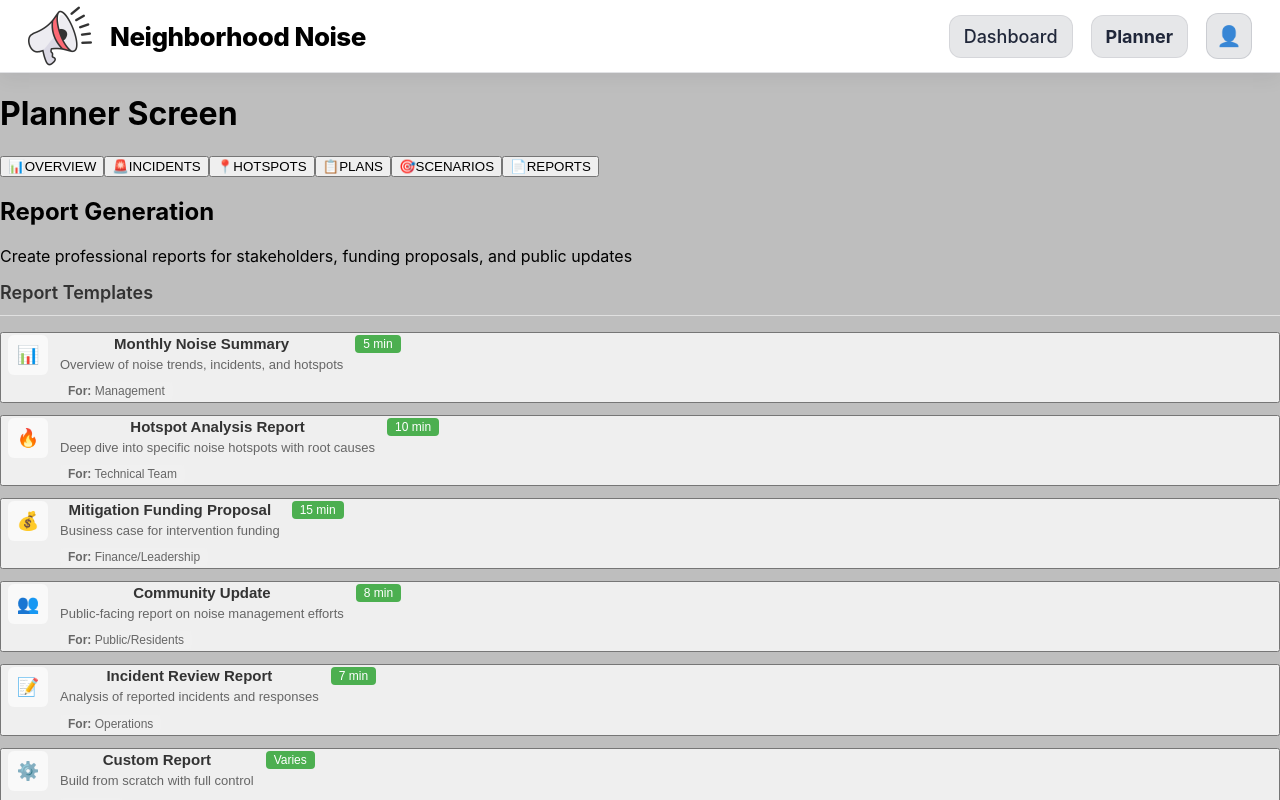
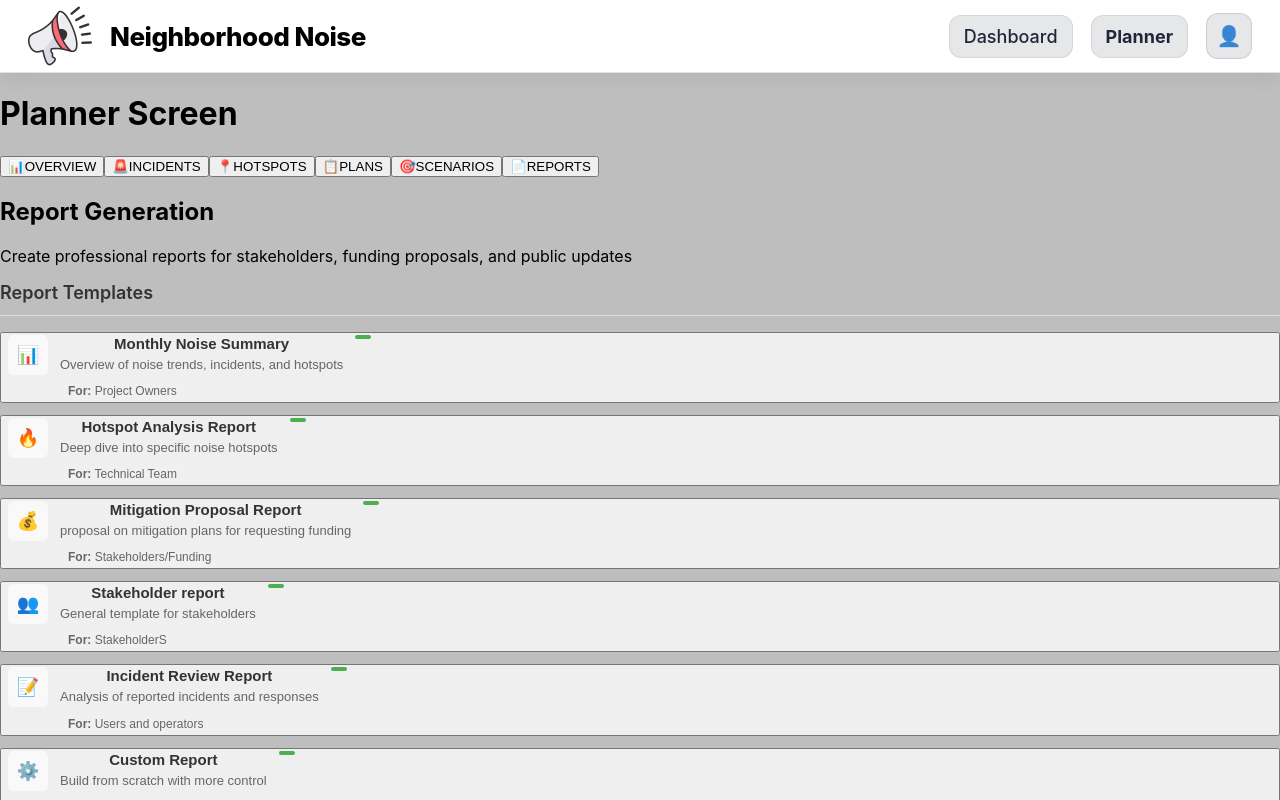
Before and after one commit to omegapoint1/Team_Project_1, a React (Create React App) app in the folder frontend/: page /planner in a window 1280 px wide. Both pictures are taken after a click on the button "📄REPORTS". Shown: the top 800 px of the page. Built offline with nearby package versions, Linux system fonts and the light colour scheme.

Commit message:
Update: modified report templates.

```diff
--- a/frontend/src/components/planner/Reports/ReportTemplates.jsx
+++ b/frontend/src/components/planner/Reports/ReportTemplates.jsx
@@ -3,52 +3,48 @@ import './ReportTemplates.css';
 /* Loading report templates  in table*/
 const ReportTemplates = ({ loadTemplate }) => {
   const templates = [
+    /* P[erhaps add Scenario comparison and or decide
+    whether each page should allow individual reports exporting aswell*/
     {
       id: 'monthly-summary',
       name: 'Monthly Noise Summary',
       description: 'Overview of noise trends, incidents, and hotspots',
-      audience: 'Management',
-      estimatedTime: '5 min',
+      audience: 'Project Owners',
       icon: '📊'
     },
     {
       id: 'hotspot-analysis',
       name: 'Hotspot Analysis Report',
-      description: 'Deep dive into specific noise hotspots with root causes',
+      description: 'Deep dive into specific noise hotspots',
       audience: 'Technical Team',
-      estimatedTime: '10 min',
       icon: '🔥'
     },
     {
       id: 'mitigation-proposal',
-      name: 'Mitigation Funding Proposal',
-      description: 'Business case for intervention funding',
-      audience: 'Finance/Leadership',
-      estimatedTime: '15 min',
+      name: 'Mitigation Proposal Report',
+      description: 'proposal on mitigation plans for requesting funding',
+      audience: 'Stakeholders/Funding',
       icon: '💰'
     },
     {
-      id: 'community-update',
-      name: 'Community Update',
-      description: 'Public-facing report on noise management efforts',
-      audience: 'Public/Residents',
-      estimatedTime: '8 min',
+      id: 'stakeholder-report',
+      name: 'Stakeholder report',
+      description: 'General template for stakeholders',
+      audience: 'StakeholderS',
       icon: '👥'
     },
     {
       id: 'incident-review',
       name: 'Incident Review Report',
       description: 'Analysis of reported incidents and responses',
-      audience: 'Operations',
-      estimatedTime: '7 min',
+      audience: 'Users and operators ',
       icon: '📝'
     },
     {
       id: 'custom',
       name: 'Custom Report',
-      description: 'Build from scratch with full control',
+      description: 'Build from scratch with more control',
       audience: 'Any',
-      estimatedTime: 'Varies',
       icon: '⚙️'
     }
   ];
@@ -76,7 +72,7 @@ const ReportTemplates = ({ loadTemplate }) => {
                 </div>
               </div>
               <span className="time-badge">
-                {template.estimatedTime}
+                {/* Previous span for estimated time*/}
               </span>
             </div>
           </button>
```
